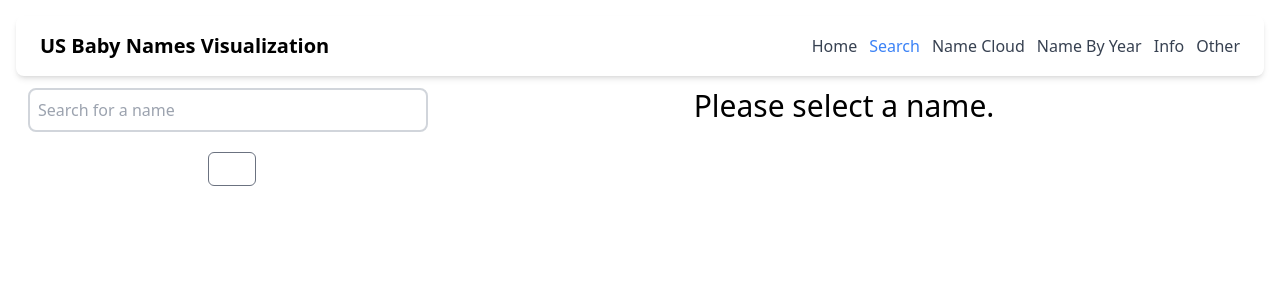
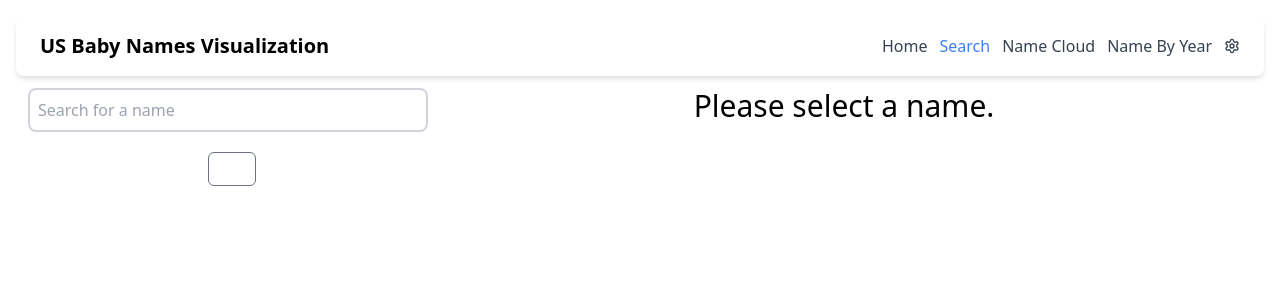
Before and after one commit to lukakuterovac/data-visualization-project, a React (Vite) app in the folder app/: page /search in a window 1280 px wide. Shown: the top 300 px of the page. Built offline with nearby package versions, Linux system fonts and the light colour scheme.

Commit message:
Add toggle for enabling animations

```diff
--- a/app/src/components/Header.jsx
+++ b/app/src/components/Header.jsx
@@ -1,6 +1,17 @@
 import { NavLink } from "react-router-dom";
+import { useApp } from "../contexts/AppContext";
+import Switch from "./Switch";
+import { useState } from "react";
+import { Settings } from "lucide-react";
 
 const Header = () => {
+  const { isOn, toggle } = useApp();
+  const [isDropdownOpen, setIsDropdownOpen] = useState(false);
+
+  const toggleDropdown = () => {
+    setIsDropdownOpen((prev) => !prev);
+  };
+
   return (
     <header className="rounded-lg shadow-md px-6 py-4 flex justify-between items-center">
       <h1 className="font-bold text-xl">US Baby Names Visualization</h1>
@@ -38,22 +49,36 @@ const Header = () => {
         >
           Name By Year
         </NavLink>
-        <NavLink
-          to="/info"
-          className={({ isActive }) =>
-            isActive ? "text-blue-500" : "text-gray-700"
-          }
-        >
-          Info
-        </NavLink>
-        <NavLink
-          to="/other"
-          className={({ isActive }) =>
-            isActive ? "text-blue-500" : "text-gray-700"
-          }
-        >
-          Other
-        </NavLink>
+        <div className="relative">
+          <button
+            onClick={toggleDropdown}
+            className="flex items-center gap-1 text-gray-700"
+          >
+            <Settings
+              size={16}
+              className={`transform ${
+                isDropdownOpen ? "rotate-180" : "rotate-0"
+              } transition-transform`}
+            />
+          </button>
+          {isDropdownOpen && (
+            <div className="absolute right-0 mt-2 w-fit bg-white border rounded-lg shadow-lg z-10">
+              <div className="p-4 flex flex-col gap-4">
+                <div className="flex justify-between items-center">
+                  <span className="mr-2">Animations</span>
+                  <Switch
+                    isOn={isOn}
+                    handleToggle={toggle}
+                    onColor="bg-green-500"
+                    offColor="bg-gray-200"
+                    onLabel="On"
+                    offLabel="Off"
+                  />
+                </div>
+              </div>
+            </div>
+          )}
+        </div>
       </div>
     </header>
   );
--- /dev/null
+++ b/app/src/components/Switch.jsx
@@ -0,0 +1,37 @@
+import { X, Check } from "lucide-react";
+
+const Switch = ({
+  isOn,
+  handleToggle,
+  onColor,
+  offColor,
+  onLabel,
+  offLabel,
+}) => {
+  return (
+    <div className="flex items-center">
+      <span className={`mr-2 ${isOn ? "text-gray-500" : "text-black"}`}>
+        {offLabel}
+      </span>
+      <div
+        className={`relative w-12 h-6 rounded-full cursor-pointer transition-colors duration-300 ${
+          isOn ? onColor : offColor
+        }`}
+        onClick={handleToggle}
+      >
+        <div
+          className={`absolute left-0 top-0 w-6 h-6 bg-white rounded-full shadow-md transform transition-transform duration-300 flex items-center justify-center ${
+            isOn ? "translate-x-6" : ""
+          }`}
+        >
+          {isOn ? <Check size={16} /> : <X size={16} />}
+        </div>
+      </div>
+      <span className={`ml-2 ${isOn ? "text-black" : "text-gray-500"}`}>
+        {onLabel}
+      </span>
+    </div>
+  );
+};
+
+export default Switch;
--- /dev/null
+++ b/app/src/contexts/AppContext.jsx
@@ -0,0 +1,17 @@
+import { createContext, useState, useContext } from "react";
+
+const AppContext = createContext();
+
+export const useApp = () => useContext(AppContext);
+
+export const AppProvider = ({ children }) => {
+  const [isOn, setIsOn] = useState(true);
+
+  const toggle = () => setIsOn((prevIsOn) => !prevIsOn);
+
+  return (
+    <AppContext.Provider value={{ isOn, toggle }}>
+      {children}
+    </AppContext.Provider>
+  );
+};
--- a/app/src/main.jsx
+++ b/app/src/main.jsx
@@ -2,9 +2,12 @@ import React from "react";
 import ReactDOM from "react-dom/client";
 import App from "./App.jsx";
 import "./index.css";
+import { AppProvider } from "./contexts/AppContext.jsx";
 
 ReactDOM.createRoot(document.getElementById("root")).render(
   <React.StrictMode>
-    <App />
+    <AppProvider>
+      <App />
+    </AppProvider>
   </React.StrictMode>
 );
--- a/app/src/pages/NameSearch.jsx
+++ b/app/src/pages/NameSearch.jsx
@@ -1,7 +1,7 @@
-/* eslint-disable react/prop-types */
 import { useState, useEffect, useRef } from "react";
 import names from "../../../dataset/names_data.json";
 import * as d3 from "d3";
+import { useApp } from "../contexts/AppContext";
 
 const NameSearch = () => {
   const [name, setName] = useState("");
@@ -353,6 +353,7 @@ const Info = ({ name, data, secondName, secondData }) => {
 
 const NameGraph = ({ name, data, secondName, secondData, gender }) => {
   const svgRef = useRef();
+  const { isOn } = useApp();
 
   useEffect(() => {
     if (!name && !secondName) return;
@@ -425,8 +426,8 @@ const NameGraph = ({ name, data, secondName, secondData, gender }) => {
       .attr("height", 0)
       .attr("fill", gender === "M" ? "#3b82f6" : "#f9a8d4")
       .transition()
-      .duration(750)
-      .delay((d, i) => i * 50)
+      .duration(isOn ? 750 : 0)
+      .delay((d, i) => (isOn ? i * 50 : 0))
       .attr("y", (d) => yScale(d.primary))
       .attr("height", (d) => height - yScale(d.primary));
 
@@ -448,8 +449,8 @@ const NameGraph = ({ name, data, secondName, secondData, gender }) => {
         .attr("height", 0)
         .attr("fill", gender === "M" ? "#1e40af" : "#db2777")
         .transition()
-        .duration(750)
-        .delay((d, i) => i * 50)
+        .duration(isOn ? 750 : 0)
+        .delay((d, i) => (isOn ? i * 50 : 0))
         .attr("y", (d) => yScale(d.secondary))
         .attr("height", (d) => height - yScale(d.secondary));
     }
```
